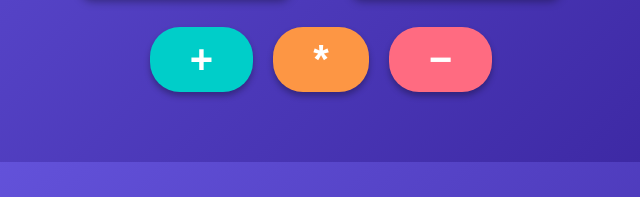
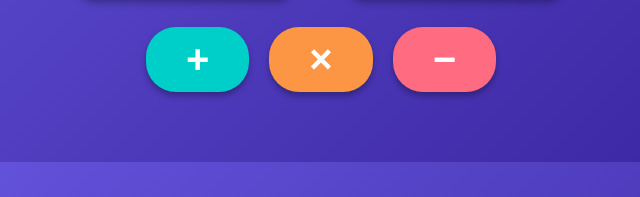
Before and after one commit to Cunharst/MatrixPert, a plain HTML site: page index.html in a window 1280 px wide. Shown: the part 461-658 px from the top of the page, 319-959 px from the left. Drawn offline with Linux system fonts and the light colour scheme.

Commit message:
Substituir o "*" para "×"

```diff
--- a/index.html
+++ b/index.html
@@ -43,7 +43,7 @@
 
   <div class="controls">
     <button class="soma" onclick="calcular('soma')">+</button>
-    <button class="multiplicacao" onclick="calcular('multiplicacao')">*</button>
+    <button class="multiplicacao" onclick="calcular('multiplicacao')">×</button>
     <button class="subtracao" onclick="calcular('subtracao')">−</button>
   </div>
 
```
